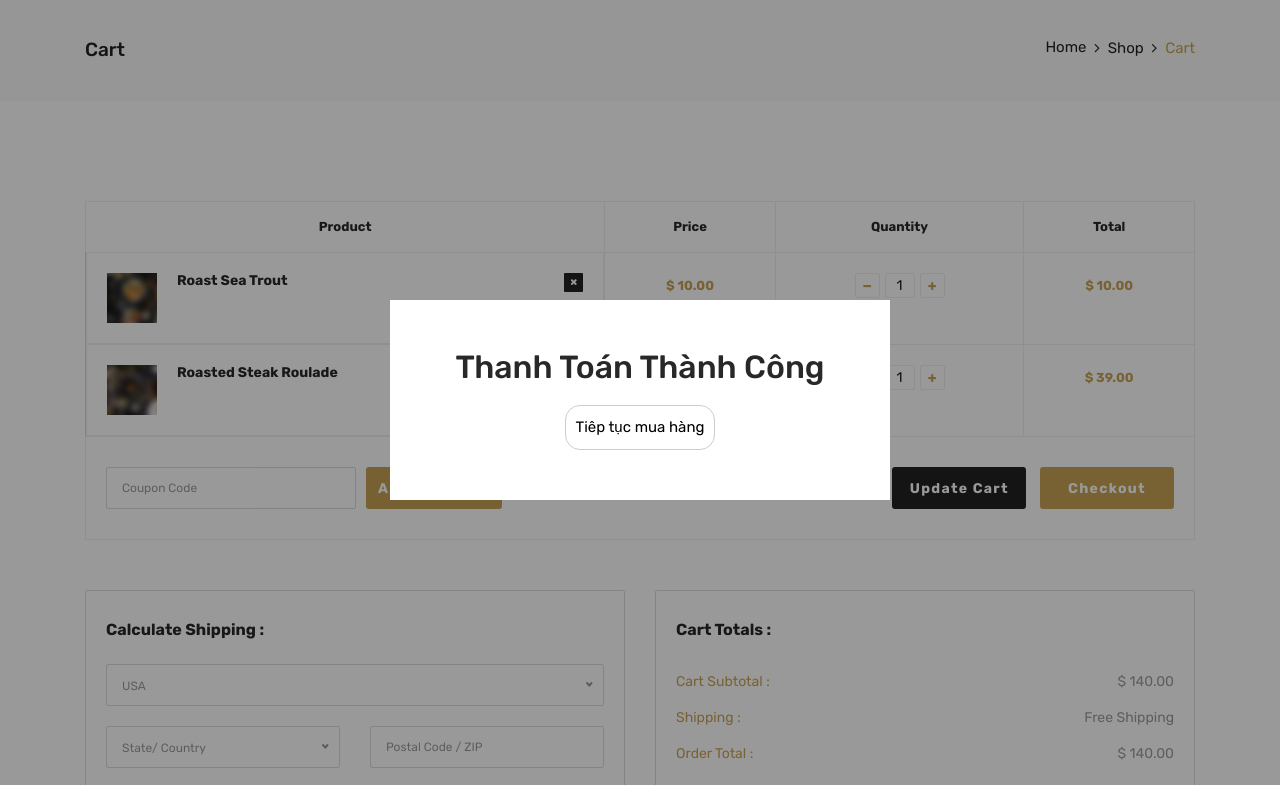
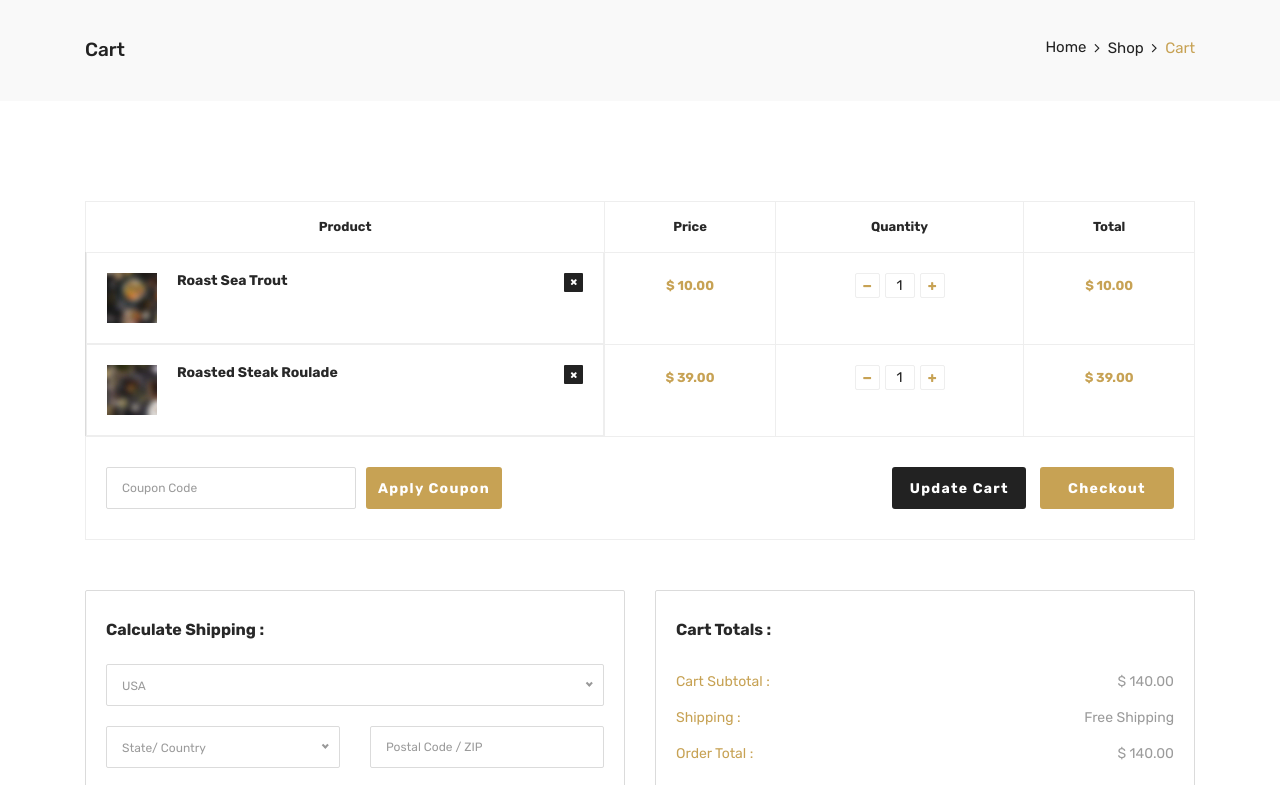
Before and after one commit to Edzdw/Food-store, a plain HTML site: page shopping-cart.html in a window 1280 px wide. Shown: the top 785 px of the page. Drawn offline with Linux system fonts and the light colour scheme.

Commit message:
fix modal

```diff
--- a/shopping-cart.html
+++ b/shopping-cart.html
@@ -566,7 +566,7 @@
   </div>
   <!-- /.wrapper -->
 
-  <div class="plus-modal open">
+  <div class="plus-modal">
     <div class="plus-modal-container">
       <header class="plus-modal__header">
         <h4>Thanh toán thành công</h4>
```
